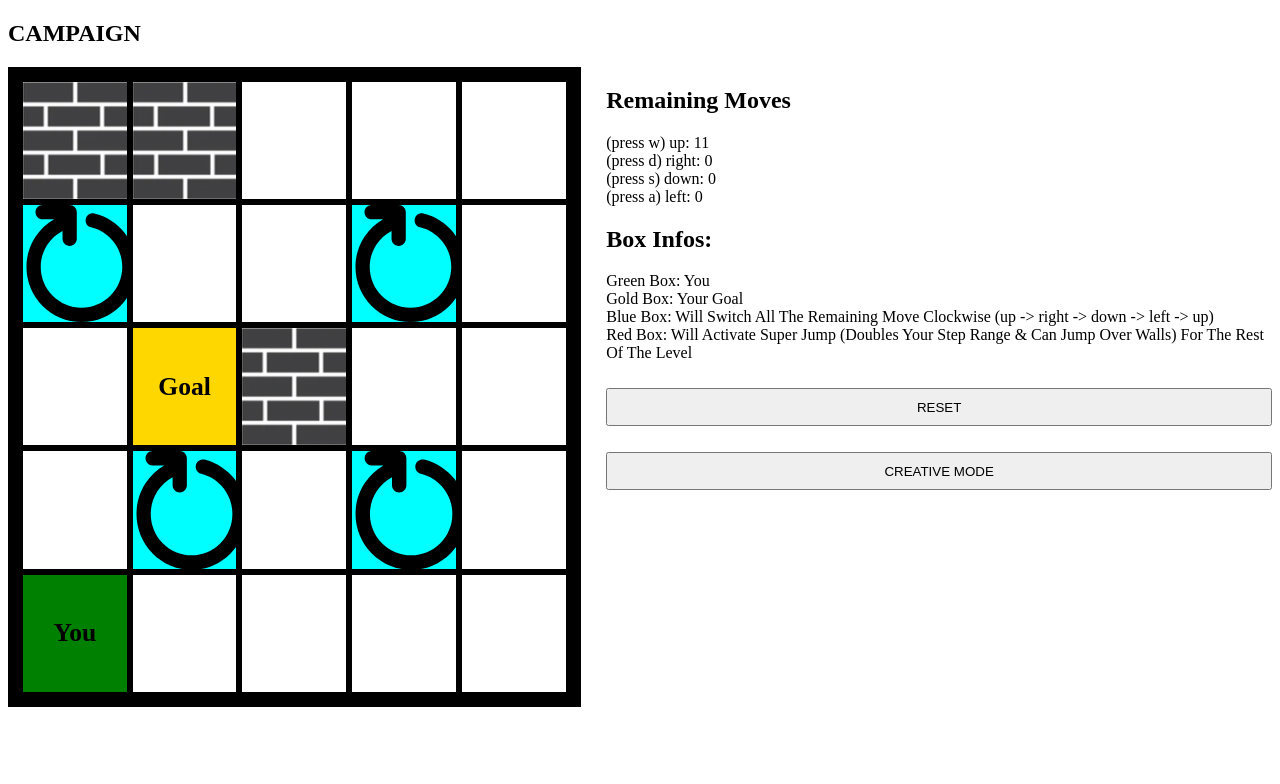
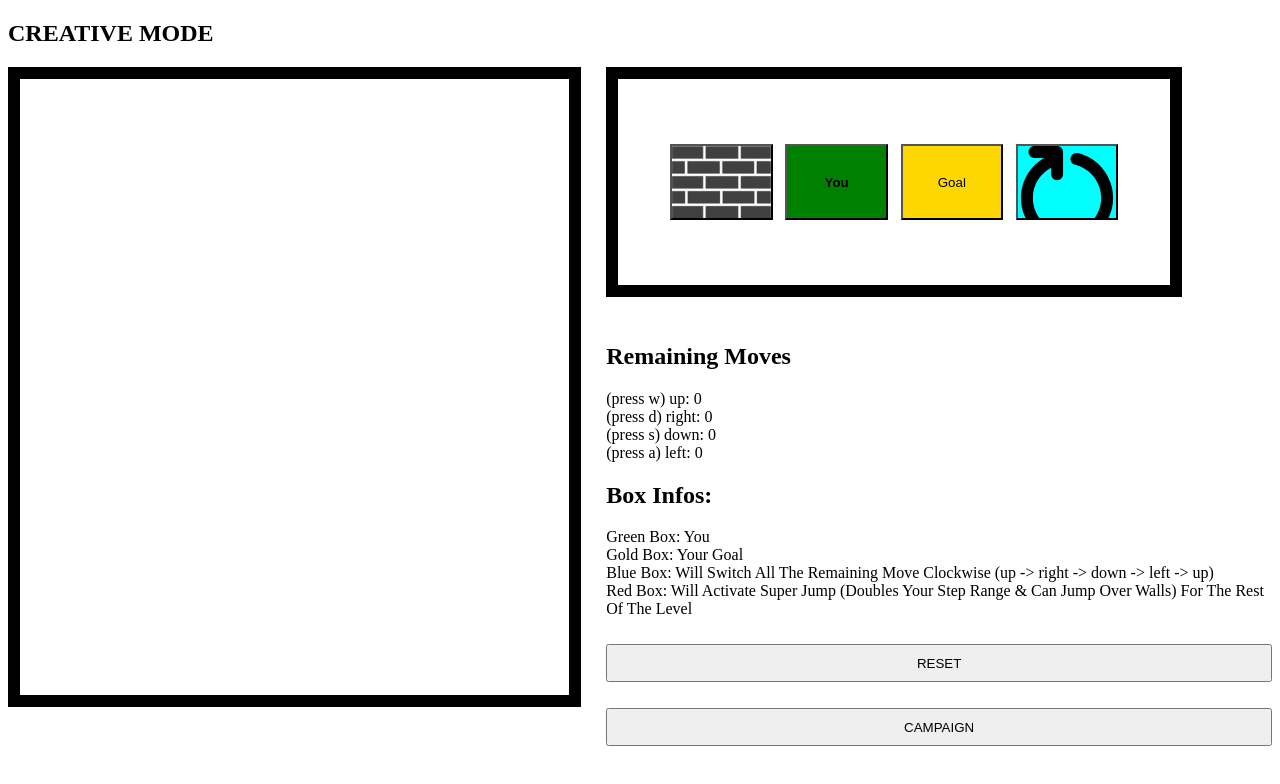
Before and after one commit to erickj04/LimitedMove, a React (Create React App) app: page / in a window 1280 px wide. Shown: the top 784 px of the page. Built offline with nearby package versions, Linux system fonts and the light colour scheme.

Commit message:
add function to select box in Creative

```diff
--- a/src/App.js
+++ b/src/App.js
@@ -3,12 +3,12 @@ import Campaign from "./Campaign";
 import Creative from './Creative';
 import {ContextProvider} from './LevelHandling';
 export default function App() {
-  const [creativeMode, setCreativeMode] = useState(false);
+  const [creativeMode, setCreativeMode] = useState(true);
   const [currentLevel, setCurrentLevel] = useState(0);
   return (
     <ContextProvider currentLevel={currentLevel} setCurrentLevel={setCurrentLevel}>
       {!creativeMode ?
-        <Campaign creativeMode={creativeMode} setCreativeMode={setCreativeMode} />
+        <Campaign creativeMode={creativeMode} setCreativeMode={setCreativeMode} currentLevel={currentLevel}/>
       :
         <Creative creativeMode={creativeMode} setCreativeMode={setCreativeMode} />
       }
--- a/src/Campaign.js
+++ b/src/Campaign.js
@@ -1,24 +1,17 @@
-import Grid from "./createGrid";
+import Grid from "./Grid";
 import { useState } from 'react';
 import { useEffect } from 'react';
 import ShowMessage from './ShowMessage.js';
 import {GameSpot, Button, RightSide, useContextGame} from "./LevelHandling";
 
 export default function Campaign({creativeMode, setCreativeMode}){
-  const [boxes, setBoxes] = useState([]);
-  const {initialBody, player, dispatch, moveDirection} = useContextGame();
+  const {player, moveDirection, handleClickReset} = useContextGame();
   useEffect(() => {
     document.addEventListener('keydown', moveDirection);
     return () => {
       document.removeEventListener('keydown', moveDirection);
     }
   });
-  function handleClickReset(){
-    dispatch({
-      type: 'reset',
-      initialBody: {position: {...initialBody.position}, stepRemaining: {...initialBody.stepRemaining}, stepRange: initialBody.stepRange}
-    })
-  }
   function handleCreativeMode(){
     setCreativeMode(!creativeMode);
   }
@@ -26,7 +19,7 @@ export default function Campaign({creativeMode, setCreativeMode}){
     <div>
         <h2>CAMPAIGN</h2>
         <GameSpot>
-          <Grid player={player} boxes={boxes} setBoxes={setBoxes} />
+          <Grid player={player} />
           <RightSide>
             <ShowMessage player={player}/>
             <Button onClick={handleClickReset}> RESET </Button>
--- a/src/ChooseBoxType.js
+++ b/src/ChooseBoxType.js
@@ -1,9 +1,17 @@
-import {WallButton} from './LevelHandling';
-
+import { WallButton, PlayerButton, GoalButton, ClockwiseButton} from './LevelHandling';
+import { useState } from 'react';
+import { CreativeContainer } from './LevelHandling';
 export default function ChooseBoxType(){
+    const [selectedBox, setSelectedBox] = useState('empty');
+    function handleSelectedBox(type){
+        setSelectedBox(type);
+    }
     return(
-        <div>
-            <WallButton />
-        </div>
+        <CreativeContainer>
+            {selectedBox === 'wall' ? <WallButton clicked /> : <WallButton onClick={() => handleSelectedBox('wall')} />}
+            {selectedBox === 'player' ? <PlayerButton clicked>You</PlayerButton>: <PlayerButton onClick={() => handleSelectedBox('player')}>You</PlayerButton>}
+            {selectedBox === 'goal' ? <GoalButton clicked>Goal</GoalButton>: <GoalButton onClick={() => handleSelectedBox('goal')}>Goal</GoalButton>}
+            {selectedBox === 'clockwise' ? <ClockwiseButton clicked /> : <ClockwiseButton onClick={() => handleSelectedBox('clockwise')} />}
+        </CreativeContainer>
     )
 }
--- a/src/Creative.js
+++ b/src/Creative.js
@@ -30,7 +30,6 @@ export default function Creative({creativeMode, setCreativeMode}){
       document.removeEventListener('keydown', moveDirection);
     }
   });
-
   function handleClickReset(){
     dispatch({
       type: 'reset',
@@ -39,13 +38,12 @@ export default function Creative({creativeMode, setCreativeMode}){
   }
   function handleCreativeMode(){
     setCreativeMode(!creativeMode);
-}
+  }
   return(
     <div>
         <h2>CREATIVE MODE</h2>
         <GameSpot>
           <Container />
-          {/* <button onClick={handleClickReset}> RESET </button> */}
           <RightSide>
             <ChooseBoxType />
             <ShowMessage player={player}/>
--- a/src/createGrid.js
+++ b/src/Grid.js
@@ -1,8 +1,9 @@
-import { useEffect } from 'react';
+import { useEffect, useState } from 'react';
 import { useContextGame } from "./LevelHandling";
 import { Container, Baris, PlayerBox, WallBox, GoalBox, SuperJumpBox, ClockwiseBox, FinishBox, EmptyBox} from './LevelHandling';
 
-export default function Grid({boxes, setBoxes}){
+export default function Grid(){
+    const [boxes, setBoxes] = useState([]);
     const {gridSize, walls, goal, superJump, switchClockwise, finished, player} = useContextGame();
     function boxType({type, id}){
         if(type === 'player')return(<PlayerBox gridSize={gridSize} key={id}>You</PlayerBox>);
--- a/src/LevelHandling.js
+++ b/src/LevelHandling.js
@@ -1,12 +1,13 @@
 import { createContext, useContext } from "react";
 import { levels } from './Levels';
 import * as React from 'react';
-import styled from "styled-components";
+import styled, {css} from "styled-components";
 import ManagePlayer from "./ManagePlayer";
 import { useReducer } from "react";
 import WallIcon from './Wall.jpg';
 import ClockwiseIcon from './Clockwise.svg';
 import FinishPicture from './Finish.jpg';
+
 export const useContextGame = () => useContext(ContextGame);
 const ContextGame = createContext(null);
 export function ContextProvider({children, currentLevel, setCurrentLevel}){
@@ -21,7 +22,6 @@ export function ContextProvider({children, currentLevel, setCurrentLevel}){
         ManagePlayer,
         {position: {...initialBody.position}, stepRemaining: {...initialBody.stepRemaining}, stepRange: initialBody.stepRange}
     );
-
     function moveDirection(e){
         function isPossible({nextPlace, can}){
             if(walls.find(wall => wall.koorX === nextPlace.koorX && wall.koorY === nextPlace.koorY))can = false;
@@ -84,8 +84,14 @@ export function ContextProvider({children, currentLevel, setCurrentLevel}){
             }
         }
     }
+    function handleClickReset(){
+        dispatch({
+          type: 'reset',
+          initialBody: {position: {...initialBody.position}, stepRemaining: {...initialBody.stepRemaining}, stepRange: initialBody.stepRange}
+        })
+    }
     return(
-        <ContextGame.Provider value={{initialBody, walls, goal, gridSize, superJump, switchClockwise, finished, player, dispatch, currentLevel, setCurrentLevel, moveDirection}}>
+        <ContextGame.Provider value={{initialBody, walls, goal, gridSize, superJump, switchClockwise, finished, player, dispatch, currentLevel, setCurrentLevel, moveDirection, handleClickReset}}>
             {children}
         </ContextGame.Provider>
     )
@@ -174,4 +180,62 @@ export const WallButton=styled.button`
     height: 6vw;
     background-image: url(${WallIcon});
     background-size: cover;
+    ${props => props.clicked && css`
+        scale: 0.9;
+        border-color: red;
+        border-style: solid;
+    `}
 `
+export const ClockwiseButton=styled.button`
+    display: flex;
+    width: 8vw;
+    height: 6vw;
+    background-image: url(${ClockwiseIcon});
+    background-size: cover;
+    background-color: cyan;
+    ${props => props.clicked && css`
+        scale: 0.9;
+        border-color: red;
+        border-style: solid;
+    `}
+`
+export const PlayerButton=styled.button`
+    display: flex;
+    align-items: center;
+    justify-content: center;
+    background: green;
+    font-weight: bold;
+    width: 8vw;
+    height: 6vw;
+    ${props => props.clicked && css`
+        scale: 0.9;
+        border-color: red;
+        border-style: solid;
+    `}
+`
+export const GoalButton=styled.button`
+    display: flex;
+    align-items: center;
+    justify-content: center;
+    background: gold;
+    width: 8vw;
+    height: 6vw;
+    ${props => props.clicked && css`
+        scale: 0.9;
+        border-color: red;
+        border-style: solid;
+    `}
+`
+export const CreativeContainer = styled.div`
+    display: flex;
+    padding: 1vw;
+    align-items: center;
+    justify-content: center;
+    gap: 1vw;
+    border-width: 1vw;
+    border-color: black;
+    border-style: solid;
+    box-sizing: border-box;
+    width: 45vw;
+    height: 18vw;
+`
--- a/src/ManagePlayer.js
+++ b/src/ManagePlayer.js
@@ -2,8 +2,8 @@ export default function ManagePlayer(player, action){
     switch (action.type){
         case 'movePlayer': {
             const playerCopy = {...player};
-            const range = playerCopy.stepRange/2;
-            const reduce = 1/2;
+            const range = playerCopy.stepRange;
+            const reduce = 1;
             switch(action.direction){
                 case 'left': {
                     playerCopy.position.koorX -= range;
```
